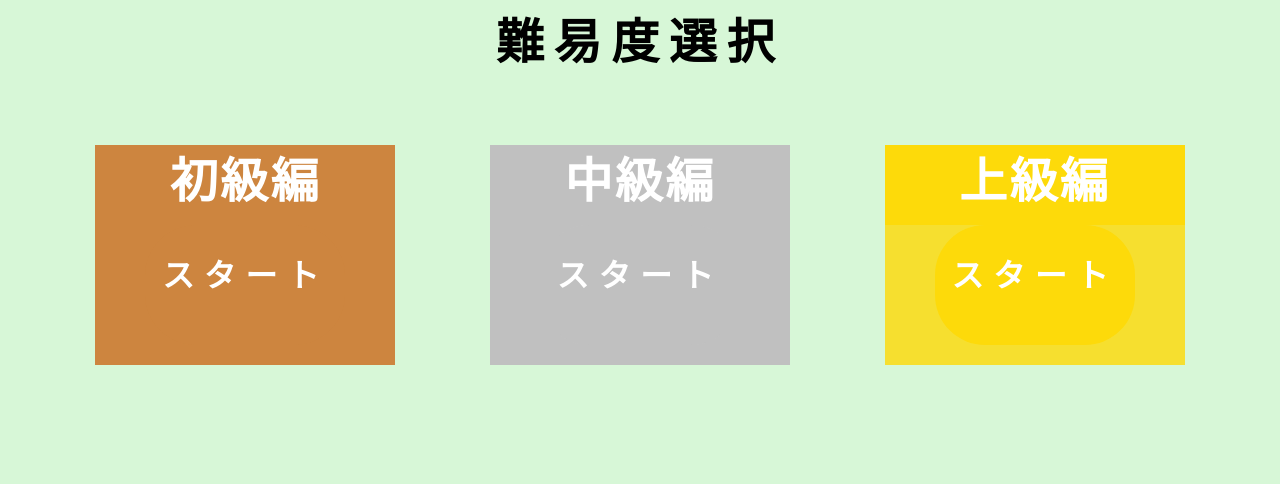
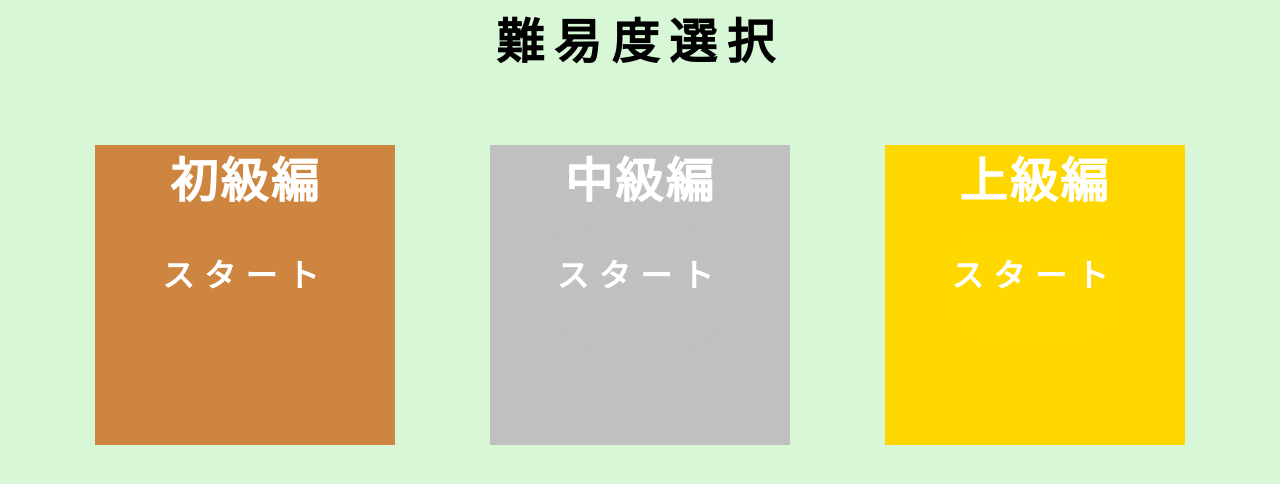
Before and after one commit to furu0202/Prefectures-App, a Next.js app: page /level in a window 1280 px wide. Shown: the top 484 px of the page. Built offline with nearby package versions, Linux system fonts and the light colour scheme.

Commit message:
各ボタンの色と高さを調整

```diff
--- a/app/level/page.module.css
+++ b/app/level/page.module.css
@@ -24,6 +24,7 @@
 .beginner {
   margin: 15px;
   width: 300px;
+  height: 300px;
   background: #cd853f;
   padding-bottom: 20px;
 }
@@ -38,7 +39,7 @@
 .advanced {
   margin: 15px;
   width: 300px;
-  background: #ffd900c7;
+  background: #ffd700;
   padding-bottom: 20px;
 }
 
@@ -64,7 +65,7 @@
 
 .advancedTitle {
   font-size: 48px;
-  background: #ffd900c7;
+  background: #ffd700;
   padding: 4px;
   text-align: center;
   color: #fff;
```
